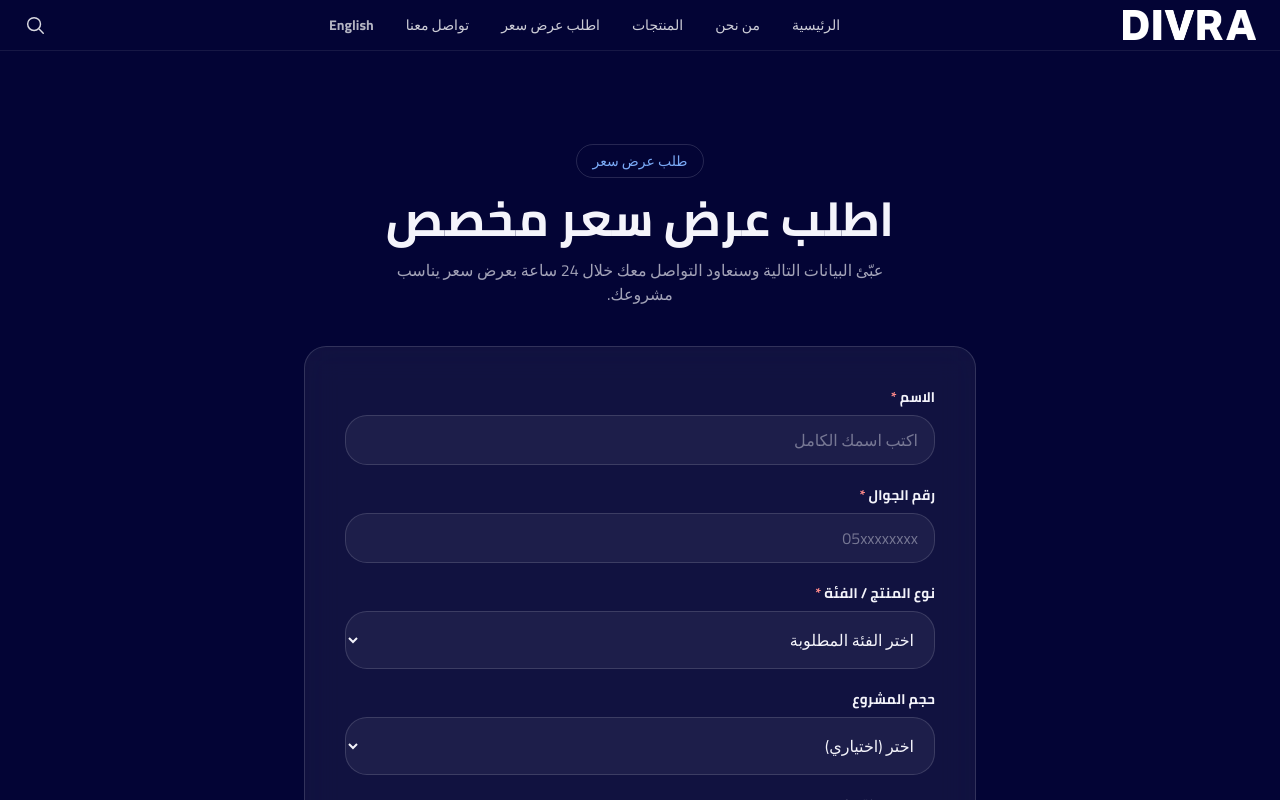
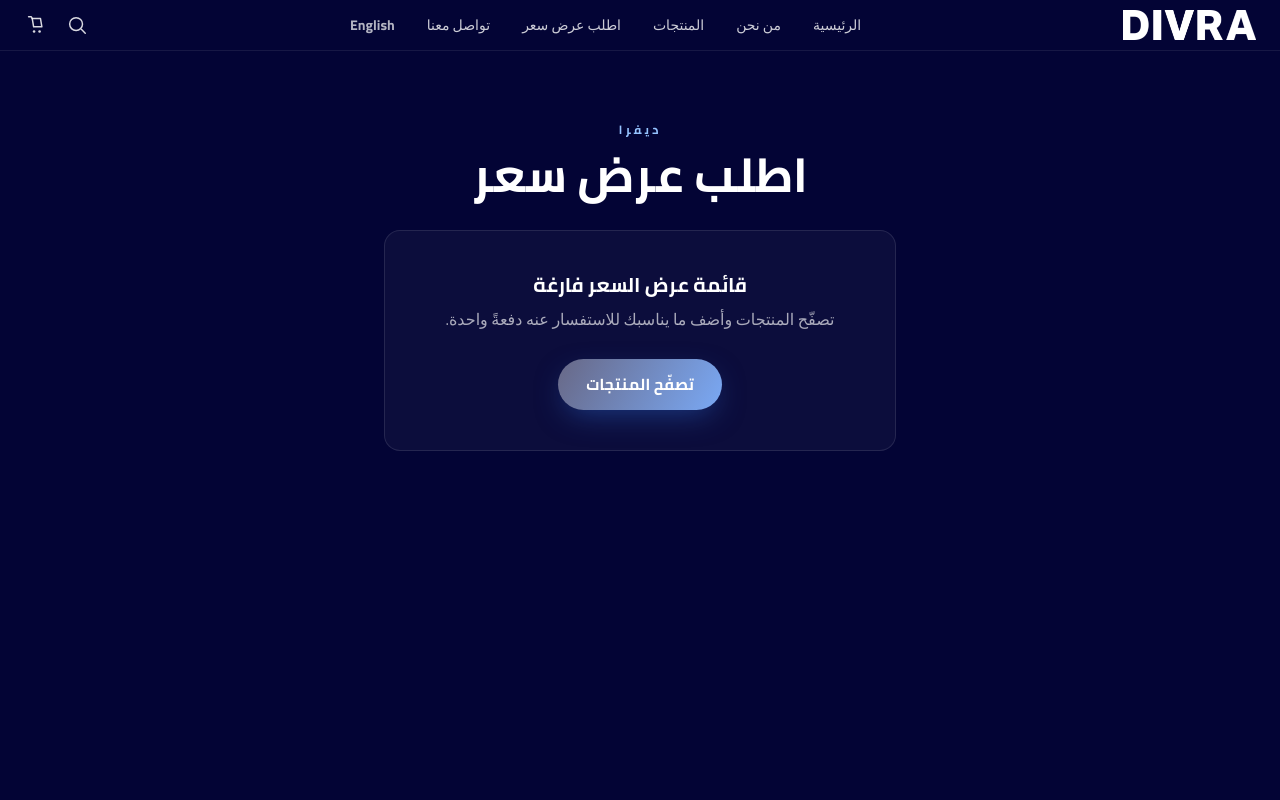
Before and after one commit to azz-11/Divra, a React (Vite) app: page /quote in a window 1280 px wide. Shown: the top 800 px of the page. Built offline with nearby package versions, Linux system fonts and the light colour scheme.

Commit message:
إضافة تدفّق طلب عرض سعر: قائمة منتجات مختارة، زر المنتج يضيف للقائمة، صفحة /quote للاستفسار المباشر عبر واتساب، وأيقونة بعدّاد في الهيدر

```diff
--- a/src/App.jsx
+++ b/src/App.jsx
@@ -12,6 +12,7 @@ import ProductPage from './pages/ProductPage.jsx'
 import QuotePage from './pages/QuotePage.jsx'
 import useReducedMotion from './useReducedMotion.js'
 import { LanguageProvider } from './i18n.jsx'
+import { QuoteProvider } from './quote.jsx'
 
 gsap.registerPlugin(ScrollTrigger)
 
@@ -26,6 +27,7 @@ export default function App() {
 
   return (
     <LanguageProvider>
+      <QuoteProvider>
       <BrowserRouter>
       <Header />
       <main>
@@ -41,6 +43,7 @@ export default function App() {
       </main>
       <Footer />
       </BrowserRouter>
+      </QuoteProvider>
     </LanguageProvider>
   )
 }
--- a/src/components/Header.jsx
+++ b/src/components/Header.jsx
@@ -3,6 +3,7 @@ import { Link, useLocation } from 'react-router-dom'
 import SocialIcons from './SocialIcons.jsx'
 import SearchOverlay from './SearchOverlay.jsx'
 import { useLang } from '../i18n.jsx'
+import { useQuote } from '../quote.jsx'
 
 const NAV = [
   { label: 'الرئيسية', to: '/' },
@@ -26,6 +27,7 @@ export default function Header() {
   const [search, setSearch] = useState(false)
   const { pathname } = useLocation()
   const { t, lang, toggle } = useLang()
+  const { count } = useQuote()
 
   const lastY = useRef(0)
   const ticking = useRef(false)
@@ -119,6 +121,21 @@ export default function Header() {
               </svg>
             </button>
 
+            {/* عرض السعر مع عدّاد */}
+            <Link to="/quote" aria-label={t('اطلب عرض سعر')} className="relative text-white/85 transition-colors hover:text-white">
+              <svg viewBox="0 0 24 24" className="h-[22px] w-[22px]" fill="none" stroke="currentColor" strokeWidth="1.6" strokeLinecap="round" strokeLinejoin="round">
+                <path d="M9 5h9l1.5 9H10.5L9 5z" />
+                <path d="M9 5 8 3H5" />
+                <circle cx="11" cy="19" r="1.4" fill="currentColor" stroke="none" />
+                <circle cx="17" cy="19" r="1.4" fill="currentColor" stroke="none" />
+              </svg>
+              {count > 0 && (
+                <span className="absolute -top-2 grid h-4 min-w-4 place-items-center rounded-full bg-brand px-1 text-[10px] font-bold text-white" style={{ insetInlineEnd: '-8px' }}>
+                  {count}
+                </span>
+              )}
+            </Link>
+
             {/* القائمة — جوال */}
             <button
               aria-label={t('القائمة')}
--- a/src/i18n.jsx
+++ b/src/i18n.jsx
@@ -73,6 +73,19 @@ const UI = {
   'المنتج الرسمي': 'The signature product',
   'اكتشف المنتج': 'Discover the product',
   'فخامةٌ تُصنع لتبقى': 'Luxury made to last',
+  // عرض السعر
+  'أضف إلى عرض السعر': 'Add to quote',
+  'في قائمة عرض السعر ✓': 'In your quote ✓',
+  'إزالة': 'Remove',
+  'عناصر': 'items',
+  'قائمة عرض السعر فارغة': 'Your quote list is empty',
+  'تصفّح المنتجات وأضف ما يناسبك للاستفسار عنه دفعةً واحدة.':
+    'Browse products and add what suits you to inquire about them all at once.',
+  'المنتجات المختارة': 'Selected products',
+  'أرسل الاستفسار عبر واتساب': 'Send inquiry via WhatsApp',
+  'تفريغ القائمة': 'Clear list',
+  'تصفّح المزيد': 'Browse more',
+  'مرحباً، أرغب بعرض سعر للمنتجات التالية:': 'Hello, I’d like a quote for the following products:',
   // صفحة المنتج
   'المواصفات': 'Specifications',
   'الأبعاد': 'Dimensions',
--- a/src/pages/ProductPage.jsx
+++ b/src/pages/ProductPage.jsx
@@ -2,6 +2,7 @@ import { useEffect, useMemo, useState } from 'react'
 import { useParams, Link, Navigate } from 'react-router-dom'
 import { productOf, collectionOf, productsIn, PRODUCTS, FINISH } from '../productsData.js'
 import { useLang } from '../i18n.jsx'
+import { useQuote } from '../quote.jsx'
 
 // محتوى عام للتجربة — الأبعاد ودليل العناية (يُخصّص لاحقاً لكل منتج)
 const GENERAL_DIMS = [
@@ -21,6 +22,7 @@ export default function ProductPage({ reduced }) {
   const { id } = useParams()
   const product = productOf(id)
   const { t, tr } = useLang()
+  const quote = useQuote()
 
   const primary = product?.images?.[product?.finishes?.[0]]
   // قائمة صور المعرض (المعرض إن وُجد وإلا الصورة الأساسية)
@@ -133,16 +135,18 @@ export default function ProductPage({ reduced }) {
                 <span className="text-sm text-[#4a5a72]">{tr(finish.name)}</span>
               </div>
 
-              {/* أزرار */}
+              {/* أزرار — إضافة المنتج لقائمة عرض السعر */}
               <div className="mt-8 flex flex-col gap-3 sm:flex-row">
-                <a href="https://wa.me/966566906123" target="_blank" rel="noopener noreferrer" className="btn btn-primary w-full sm:w-auto">
-                  {t('استفسر عن المنتج')}
-                </a>
-                {collection && (
-                  <Link to={`/collection/${collection.id}`} className="btn w-full border border-black/15 bg-black/[0.03] text-[#0f1f3d] hover:bg-black/[0.06] sm:w-auto">
-                    {t('كل منتجات القسم')}
-                  </Link>
-                )}
+                <button
+                  onClick={() => quote.add(product.id)}
+                  disabled={quote.has(product.id)}
+                  className={`btn w-full sm:w-auto ${quote.has(product.id) ? 'cursor-default border border-brand-strong/30 bg-brand/10 text-brand-strong' : 'btn-primary'}`}
+                >
+                  {quote.has(product.id) ? t('في قائمة عرض السعر ✓') : t('أضف إلى عرض السعر')}
+                </button>
+                <Link to="/quote" className="btn w-full border border-black/15 bg-black/[0.03] text-[#0f1f3d] hover:bg-black/[0.06] sm:w-auto">
+                  {t('اطلب عرض سعر')}{quote.count ? ` (${quote.count})` : ''}
+                </Link>
               </div>
 
               {/* المواصفات / الأبعاد / دليل التنظيف — تحت معلومات المنتج */}
--- a/src/pages/QuotePage.jsx
+++ b/src/pages/QuotePage.jsx
@@ -1,181 +1,85 @@
-import { useState, useEffect } from 'react'
-import { COLLECTIONS } from '../productsData.js'
+import { useEffect } from 'react'
+import { Link } from 'react-router-dom'
+import { X } from 'lucide-react'
+import { collectionOf, FINISH } from '../productsData.js'
+import { useQuote } from '../quote.jsx'
+import { useLang } from '../i18n.jsx'
 
-const PROJECT_SIZES = ['فيلا', 'شقة', 'فندق', 'مقاول', 'أخرى']
-const WHATSAPP_NUMBER = '966566906123'
-
-const emptyForm = { name: '', phone: '', category: '', projectSize: '', email: '', notes: '' }
-
-function Field({ label, required, error, children }) {
-  return (
-    <div>
-      <label className="mb-2 block text-sm font-bold text-text">
-        {label} {required && <span className="text-[#ff8a8a]">*</span>}
-      </label>
-      {children}
-      {error && <p className="mt-1.5 text-xs font-bold text-[#ff8a8a]">{error}</p>}
-    </div>
-  )
-}
-
-const inputClass = (hasError) =>
-  `w-full rounded-xl2 border ${hasError ? 'border-[#ff8a8a]/60' : 'border-line'} bg-white/5 px-4 py-3 text-text placeholder:text-text-dimmer outline-none transition-colors focus:border-brand-strong`
-
-// المتصفح يرسم قائمة <select> المنسدلة بألوانه الافتراضية (فاتحة) بغضّ النظر عن
-// كلاسات Tailwind، فيصير التباين ضعيفاً على الثيم الغامق. color-scheme يخبر
-// المتصفح يرسمها بألوان داكنة متّسقة، ونضيف خلفية صريحة على كل <option> لضمان
-// التباين في كل المتصفحات.
-const selectStyle = { colorScheme: 'dark' }
-const optionStyle = { backgroundColor: '#0b0c2a', color: '#f4f4fb' }
+const PHONE = '966566906123'
 
 export default function QuotePage() {
+  const { items, remove, clear } = useQuote()
+  const { t, tr } = useLang()
+
   useEffect(() => { window.scrollTo(0, 0) }, [])
-  const [form, setForm] = useState(emptyForm)
-  const [errors, setErrors] = useState({})
-  const [submitted, setSubmitted] = useState(false)
 
-  const update = (field) => (e) => {
-    let value = e.target.value
-    if (field === 'phone') value = value.replace(/[^0-9]/g, '')
-    setForm((f) => ({ ...f, [field]: value }))
-  }
-
-  const validate = () => {
-    const next = {}
-    if (!form.name.trim()) next.name = 'يرجى إدخال الاسم'
-    if (!form.phone.trim()) next.phone = 'يرجى إدخال رقم الجوال'
-    else if (form.phone.replace(/[^0-9]/g, '').length < 9) next.phone = 'رقم الجوال غير صحيح'
-    if (!form.category) next.category = 'يرجى اختيار نوع المنتج / الفئة'
-    if (form.email.trim() && !/^[^\s@]+@[^\s@]+\.[^\s@]+$/.test(form.email.trim())) {
-      next.email = 'صيغة البريد الإلكتروني غير صحيحة'
-    }
-    setErrors(next)
-    return Object.keys(next).length === 0
-  }
-
-  const handleSubmit = (e) => {
-    e.preventDefault()
-    if (!validate()) return
-
-    const categoryName = COLLECTIONS.find((c) => c.id === form.category)?.name?.ar || form.category
-    const lines = [
-      'طلب عرض سعر جديد من موقع ديفرا:',
-      `الاسم: ${form.name.trim()}`,
-      `الجوال: ${form.phone.trim()}`,
-      `نوع المنتج / الفئة: ${categoryName}`,
-    ]
-    if (form.projectSize) lines.push(`حجم المشروع: ${form.projectSize}`)
-    if (form.email.trim()) lines.push(`البريد الإلكتروني: ${form.email.trim()}`)
-    if (form.notes.trim()) lines.push(`ملاحظات: ${form.notes.trim()}`)
-
-    const message = encodeURIComponent(lines.join('\n'))
-    window.open(`https://wa.me/${WHATSAPP_NUMBER}?text=${message}`, '_blank', 'noopener,noreferrer')
-    setSubmitted(true)
-  }
-
-  const resetForm = () => {
-    setForm(emptyForm)
-    setErrors({})
-    setSubmitted(false)
+  // رسالة واتساب تتضمّن المنتجات المختارة
+  const waHref = () => {
+    const lines = items.map((p, i) => {
+      const fin = FINISH[p.finishes[0]]
+      return `${i + 1}. ${tr(p.title)}${fin ? ` — ${tr(fin.name)}` : ''}`
+    })
+    const msg = `${t('مرحباً، أرغب بعرض سعر للمنتجات التالية:')}\n${lines.join('\n')}`
+    return `https://wa.me/${PHONE}?text=${encodeURIComponent(msg)}`
   }
 
   return (
-    <div dir="rtl" className="relative min-h-screen bg-ink px-6 pb-24 pt-28 md:pt-36">
-      <div className="mx-auto max-w-2xl">
-        <div className="mb-10 text-center">
-          <span className="mb-4 inline-block rounded-full border border-line bg-brand/10 px-4 py-1.5 text-sm text-brand-strong">
-            طلب عرض سعر
+    <div className="min-h-screen bg-ink pt-24 sm:pt-28">
+      <div className="mx-auto max-w-4xl px-6 pb-24">
+        <div className="mb-8 text-center">
+          <span className="mb-3 inline-flex items-center gap-3 text-xs font-bold uppercase tracking-[0.25em] text-brand-light">
+            <span className="h-px w-8 bg-brand-light/40" />
+            {t('ديفرا')}
+            <span className="h-px w-8 bg-brand-light/40" />
           </span>
-          <h1 className="font-cairo text-3xl font-black leading-snug sm:text-4xl md:text-5xl">
-            اطلب عرض سعر مخصص
-          </h1>
-          <p className="mx-auto mt-4 max-w-lg text-text-dim">
-            عبّئ البيانات التالية وسنعاود التواصل معك خلال 24 ساعة بعرض سعر يناسب مشروعك.
-          </p>
+          <h1 className="font-cairo text-3xl font-black text-white sm:text-4xl md:text-5xl">{t('اطلب عرض سعر')}</h1>
+          {items.length > 0 && (
+            <p className="mt-3 text-white/70">{items.length} {t('عناصر')}</p>
+          )}
         </div>
 
-        {!submitted ? (
-          <form onSubmit={handleSubmit} noValidate className="glass space-y-5 rounded-xl2 p-6 md:p-10">
-            <Field label="الاسم" required error={errors.name}>
-              <input
-                type="text"
-                value={form.name}
-                onChange={update('name')}
-                placeholder="اكتب اسمك الكامل"
-                className={inputClass(errors.name)}
-              />
-            </Field>
+        {items.length === 0 ? (
+          <div className="mx-auto max-w-lg rounded-2xl border border-white/10 bg-white/[0.04] p-10 text-center">
+            <p className="font-cairo text-xl font-bold text-white">{t('قائمة عرض السعر فارغة')}</p>
+            <p className="mt-2 text-white/65">{t('تصفّح المنتجات وأضف ما يناسبك للاستفسار عنه دفعةً واحدة.')}</p>
+            <Link to="/products" className="btn btn-primary mt-7 inline-flex">{t('تصفّح المنتجات')}</Link>
+          </div>
+        ) : (
+          <>
+            {/* قائمة المنتجات المختارة */}
+            <ul className="divide-y divide-white/[0.08] overflow-hidden rounded-2xl border border-white/10 bg-white/[0.04]">
+              {items.map((p) => (
+                <li key={p.id} className="flex items-center gap-4 p-4">
+                  <Link to={`/product/${p.id}`} className="relative h-20 w-20 shrink-0 overflow-hidden rounded-xl bg-[#0d0d24]">
+                    <img src={p.images[p.finishes[0]]} alt={tr(p.title)} className="absolute inset-0 h-full w-full object-cover" />
+                  </Link>
+                  <div className="min-w-0 flex-1">
+                    <Link to={`/product/${p.id}`} className="font-cairo text-base font-bold text-white hover:text-brand-light">{tr(p.title)}</Link>
+                    <div className="mt-0.5 text-xs text-brand-light">{tr(collectionOf(p.collection)?.name)}</div>
+                    <div className="mt-0.5 text-xs text-white/50">{tr(FINISH[p.finishes[0]]?.name)}</div>
+                  </div>
+                  <button
+                    onClick={() => remove(p.id)}
+                    aria-label={t('إزالة')}
+                    className="grid h-9 w-9 shrink-0 place-items-center rounded-full border border-white/15 text-white/70 transition-colors hover:border-white/50 hover:text-white"
+                  >
+                    <X size={16} strokeWidth={2.25} />
+                  </button>
+                </li>
+              ))}
+            </ul>
 
-            <Field label="رقم الجوال" required error={errors.phone}>
-              <input
-                type="tel"
-                inputMode="numeric"
-                dir="ltr"
-                value={form.phone}
-                onChange={update('phone')}
-                placeholder="05xxxxxxxx"
-                className={inputClass(errors.phone) + ' text-end'}
-              />
-            </Field>
-
-            <Field label="نوع المنتج / الفئة" required error={errors.category}>
-              <select value={form.category} onChange={update('category')} className={inputClass(errors.category)} style={selectStyle}>
-                <option value="" disabled style={optionStyle}>اختر الفئة المطلوبة</option>
-                {COLLECTIONS.map((c) => (
-                  <option key={c.id} value={c.id} style={optionStyle}>{c.name.ar}</option>
-                ))}
-              </select>
-            </Field>
-
-            <Field label="حجم المشروع">
-              <select value={form.projectSize} onChange={update('projectSize')} className={inputClass(false)} style={selectStyle}>
-                <option value="" style={optionStyle}>اختر (اختياري)</option>
-                {PROJECT_SIZES.map((s) => (
-                  <option key={s} value={s} style={optionStyle}>{s}</option>
-                ))}
-              </select>
-            </Field>
-
-            <Field label="البريد الإلكتروني" error={errors.email}>
-              <input
-                type="email"
-                dir="ltr"
-                value={form.email}
-                onChange={update('email')}
-                placeholder="example@email.com"
-                className={inputClass(errors.email) + ' text-end'}
-              />
-            </Field>
-
-            <Field label="ملاحظات">
-              <textarea
-                value={form.notes}
-                onChange={update('notes')}
-                rows={4}
-                placeholder="أي تفاصيل إضافية تودّ مشاركتها معنا"
-                className={inputClass(false) + ' resize-none'}
-              />
-            </Field>
-
-            <button type="submit" className="btn btn-primary mt-2 w-full">
-              إرسال الطلب عبر واتساب
-            </button>
-          </form>
-        ) : (
-          <div className="glass rounded-xl2 p-10 text-center">
-            <div className="mx-auto mb-5 grid h-16 w-16 place-items-center rounded-full bg-brand/15 text-brand-strong">
-              <svg viewBox="0 0 24 24" className="h-8 w-8" fill="none" stroke="currentColor" strokeWidth="2.5" strokeLinecap="round" strokeLinejoin="round">
-                <path d="M20 6L9 17l-5-5" />
-              </svg>
+            {/* إجراءات */}
+            <div className="mt-8 flex flex-col items-center gap-4">
+              <a href={waHref()} target="_blank" rel="noopener noreferrer" className="btn btn-primary w-full max-w-sm">
+                {t('أرسل الاستفسار عبر واتساب')}
+              </a>
+              <div className="flex items-center gap-5 text-sm">
+                <Link to="/products" className="font-bold text-brand-light hover:text-white">{t('تصفّح المزيد')}</Link>
+                <button onClick={clear} className="text-white/50 hover:text-white/80">{t('تفريغ القائمة')}</button>
+              </div>
             </div>
-            <h2 className="font-cairo text-2xl font-black sm:text-3xl">تم استلام طلبك بنجاح!</h2>
-            <p className="mx-auto mt-3 max-w-md text-text-dim">
-              شكراً لثقتك بديفرا. فريقنا سيراجع طلبك ويتواصل معك خلال 24 ساعة بعرض السعر المناسب لمشروعك.
-            </p>
-            <button onClick={resetForm} className="btn btn-ghost mt-7">
-              إرسال طلب آخر
-            </button>
-          </div>
+          </>
         )}
       </div>
     </div>
--- /dev/null
+++ b/src/quote.jsx
@@ -0,0 +1,37 @@
+import { createContext, useContext, useEffect, useMemo, useState } from 'react'
+import { productOf } from './productsData.js'
+
+const QuoteContext = createContext(null)
+const KEY = 'divra_quote'
+
+export function QuoteProvider({ children }) {
+  const [ids, setIds] = useState(() => {
+    try { return JSON.parse(localStorage.getItem(KEY)) || [] } catch { return [] }
+  })
+
+  useEffect(() => {
+    try { localStorage.setItem(KEY, JSON.stringify(ids)) } catch {}
+  }, [ids])
+
+  const api = useMemo(() => {
+    const has = (id) => ids.includes(id)
+    return {
+      ids,
+      items: ids.map(productOf).filter(Boolean),
+      count: ids.length,
+      has,
+      add: (id) => setIds((l) => (l.includes(id) ? l : [...l, id])),
+      remove: (id) => setIds((l) => l.filter((x) => x !== id)),
+      toggle: (id) => setIds((l) => (l.includes(id) ? l.filter((x) => x !== id) : [...l, id])),
+      clear: () => setIds([]),
+    }
+  }, [ids])
+
+  return <QuoteContext.Provider value={api}>{children}</QuoteContext.Provider>
+}
+
+export function useQuote() {
+  const ctx = useContext(QuoteContext)
+  if (!ctx) throw new Error('useQuote must be used within QuoteProvider')
+  return ctx
+}
```
